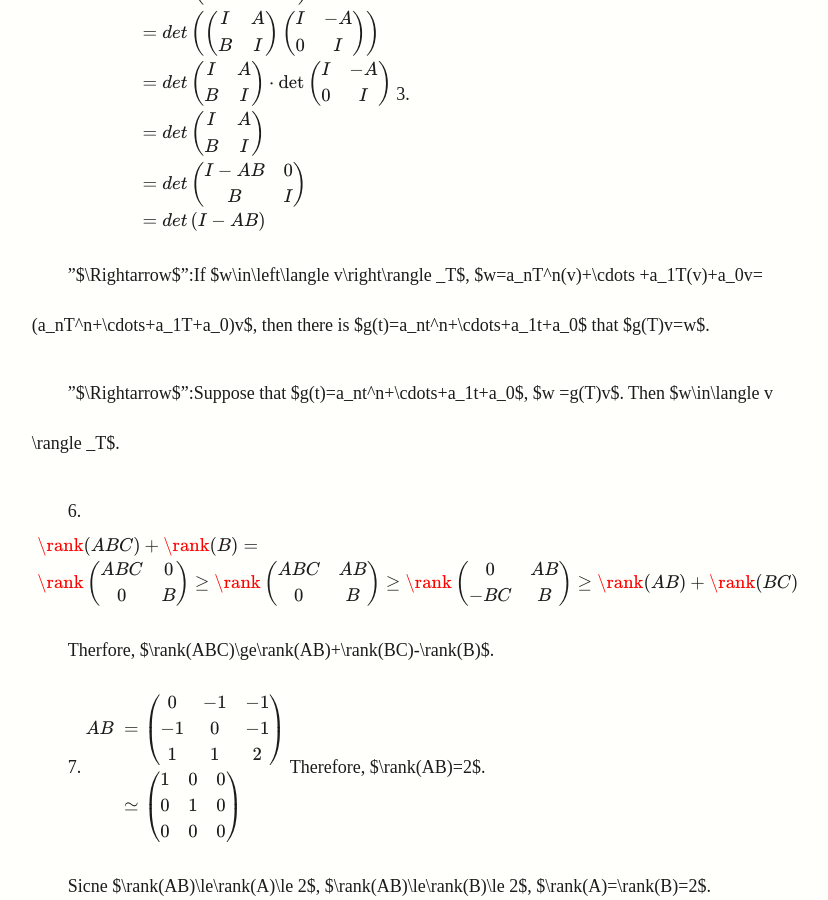
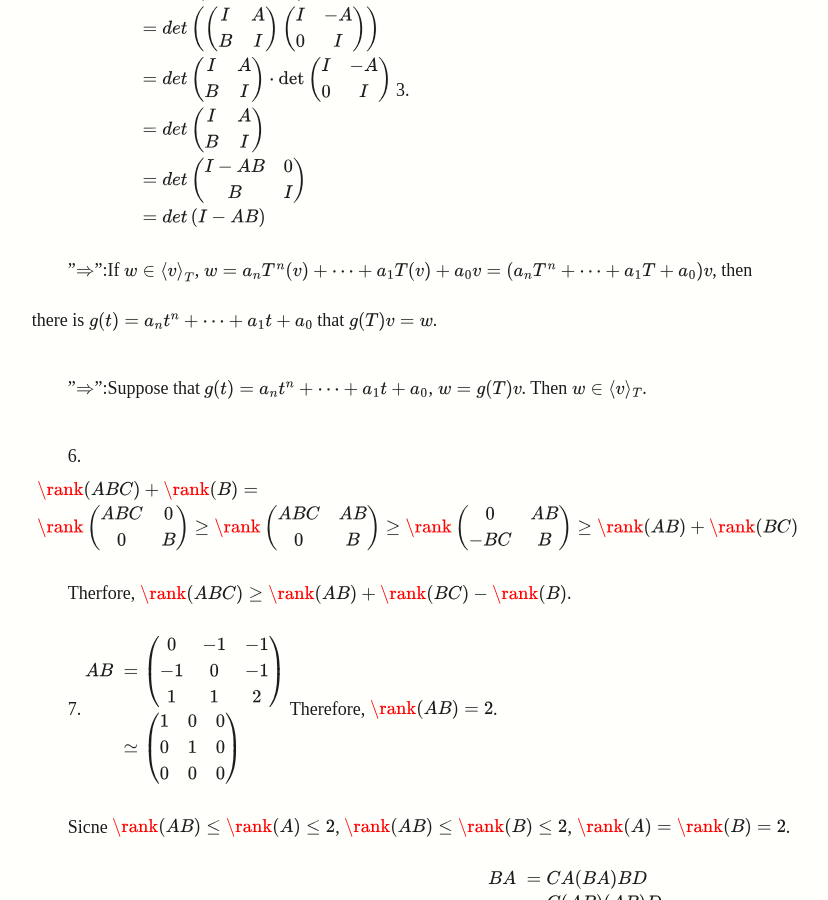
Before and after one commit to Makuraryu/Makuraryu.github.io, a Jekyll site: the page built from _posts/2023-5-8-homework.md, in a window 1280 px wide and 900 px high, scrolled down 1417 px. Shown: the whole window, without its empty margins (229-1057 px from the left). Built offline with Jekyll 4.4.1, drawn with Linux system fonts in a browser that asks for light colours; some web fonts are replaced; comment, search, counter and statistics services are not loaded; some of the changed lines change nothing that is shown; some of the changed text lies outside the part shown.

Commit message:
Update post.html

```diff
--- a/_layouts/post.html
+++ b/_layouts/post.html
@@ -40,5 +40,16 @@
     </div>
 </div>
 {% include footer.html %}
-<script src="https://polyfill.io/v3/polyfill.min.js?features=es6"></script>
-<script id="MathJax-script" async src="https://cdn.jsdelivr.net/npm/mathjax@3/es5/tex-mml-chtml.js"></script>
+<script>
+MathJax = {
+  tex: {
+    inlineMath: [['$', '$'], ['\\(', '\\)']]
+  },
+  svg: {
+    fontCache: 'global'
+  }
+};
+</script>
+<script type="text/javascript" id="MathJax-script" async
+  src="https://cdn.jsdelivr.net/npm/mathjax@3/es5/tex-svg.js">
+</script>
```
